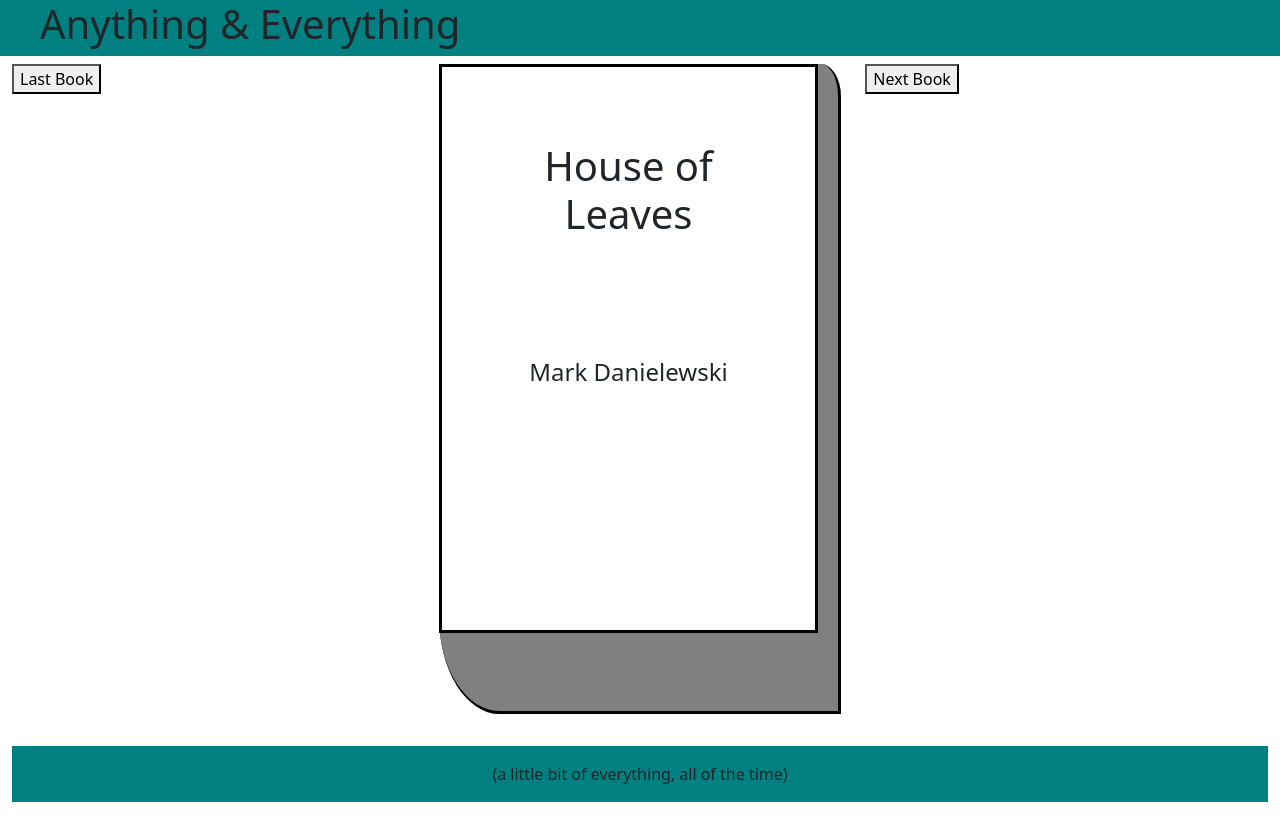
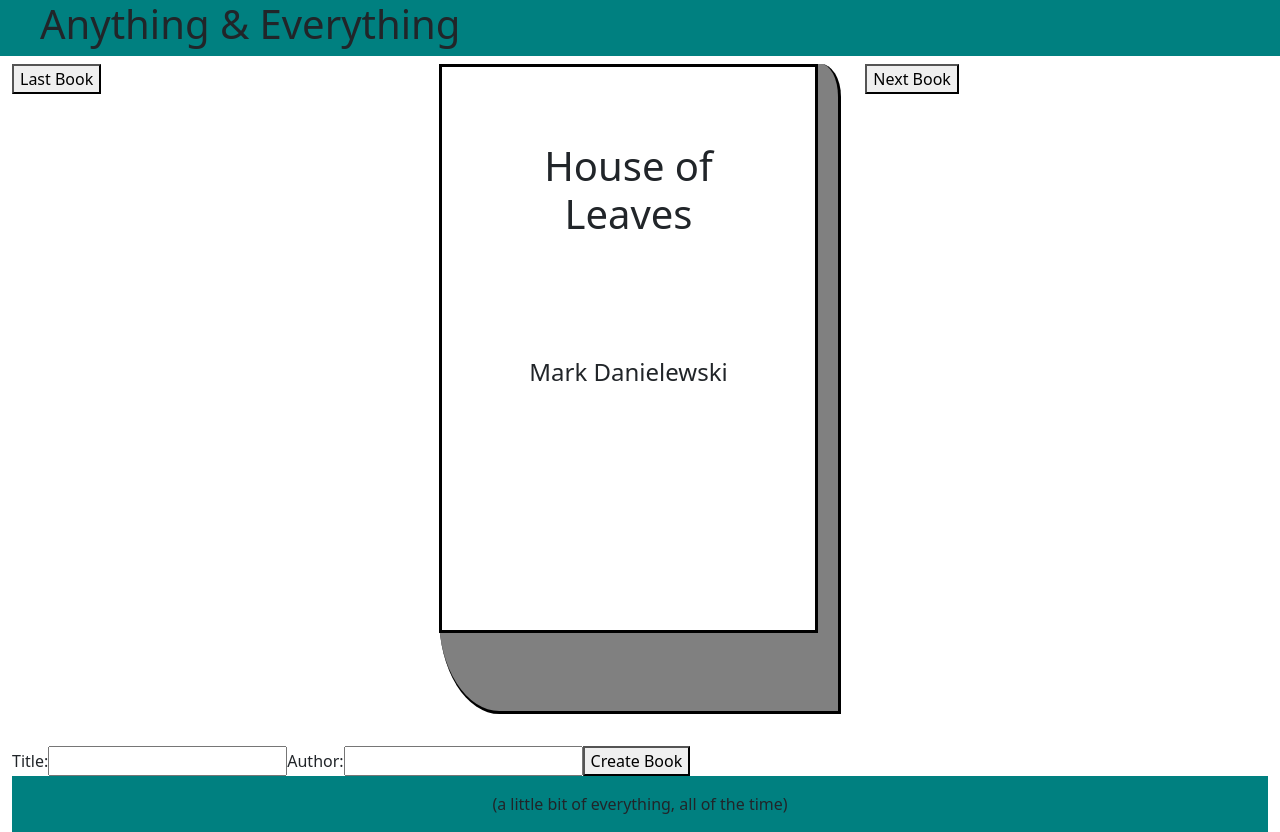
Before and after one commit to megancindric/ReactLibraryTest, a React (Create React App) app: page / in a window 1280 px wide. Before the commit the page ends 802 px from the top, so only its background shows below. Built offline with nearby package versions, Linux system fonts and the light colour scheme.

Commit message:
Adding BookCreator component

```diff
--- a/src/components/App.jsx
+++ b/src/components/App.jsx
@@ -3,6 +3,7 @@
 import TitleBar from './TitleBar/TitleBar';
 import BookViewer from './BookViewer/BookViewer';
 import Footer from './Footer/Footer'
+import BookCreator from './BookCreator/BookCreator';
 
 class App extends Component {
     constructor(props){
@@ -41,11 +42,19 @@
         });
     }
 
+    createBook = (newBook) => {
+        this.books.push(newBook);
+        this.setState({
+            bookNumber: this.books.length - 1
+        })
+    }
+
     render(){
         return(
             <div className="container-fluid">
                 <TitleBar />
                 <BookViewer book={this.books[this.state.bookNumber]} nextBook={this.goToNextBook} previousBook={this.goToPreviousBook}/>
+                <BookCreator createNewBook={this.createBook}/>
                 <Footer />
             </div>
         )
--- /dev/null
+++ b/src/components/BookCreator/BookCreator.jsx
@@ -0,0 +1,37 @@
+import React, {Component} from 'react';
+
+class BookCreator extends React.Component {
+    constructor(props) {
+        super(props);
+        this.state = {
+            title: '',
+            author: '',
+        };
+    }
+
+    handleSubmit = (event) => {
+        event.preventDefault(); //GOES IN EVERY HANDLESUBMIT WE DONT WANT REFRESHING
+        this.props.createNewBook(this.state);
+    }
+
+    handleChange = (event) => {
+        this.setState({
+            [event.target.name]: event.target.value
+        })
+
+    }
+
+    render() {
+        return(
+            <form onSubmit={this.handleSubmit}>
+                <label>Title:</label>
+                    <input name="title" onChange={this.handleChange} value={this.state.title}/>
+                <label>Author:</label>
+                    <input name="author" onChange={this.handleChange} value={this.state.author}/>
+                <button type="submit">Create Book</button>
+            </form>
+        );
+    }
+}
+
+export default BookCreator;
```
Also changed, not shown: src/components/BookCreator/BookCreator.css (added).
